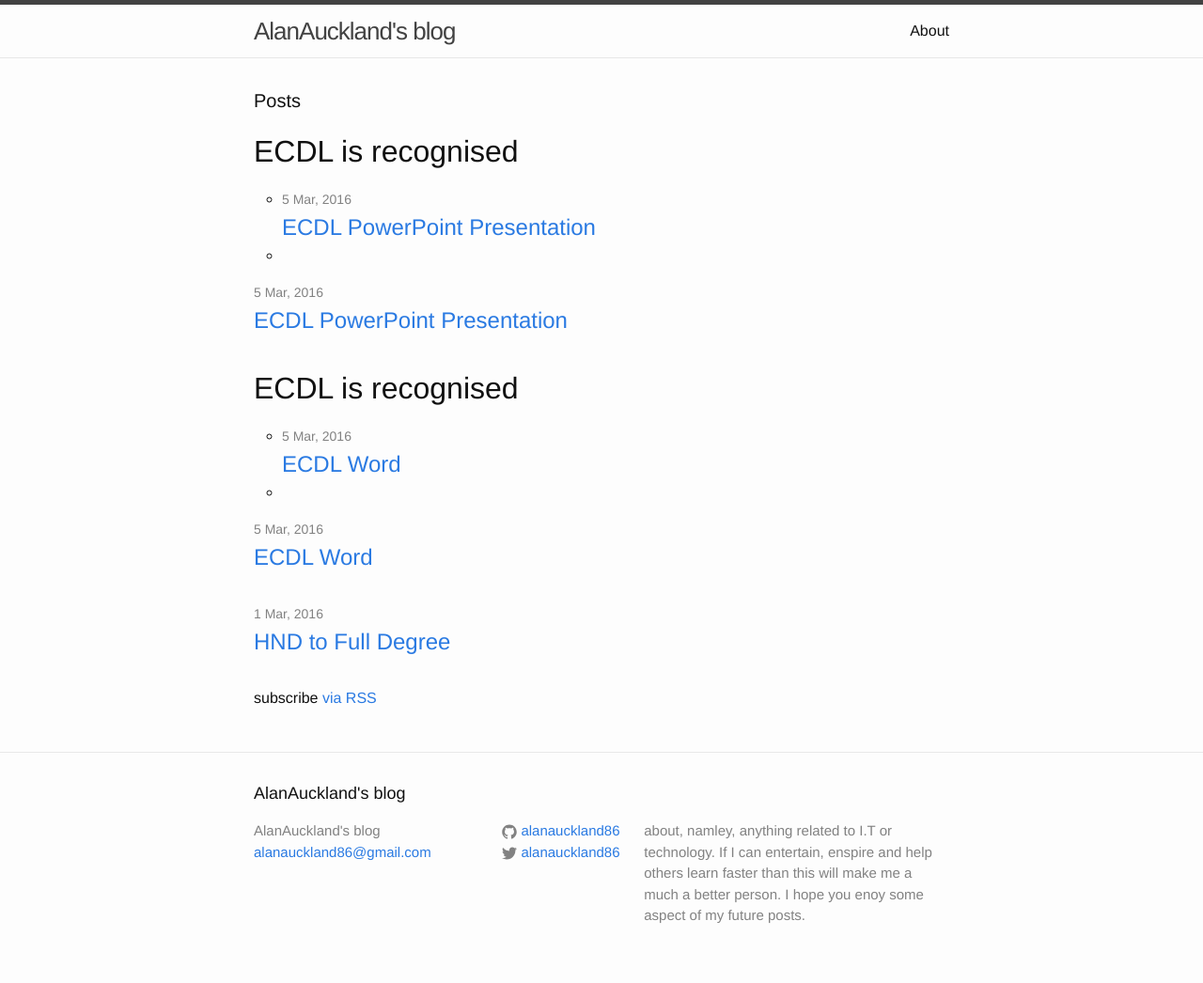
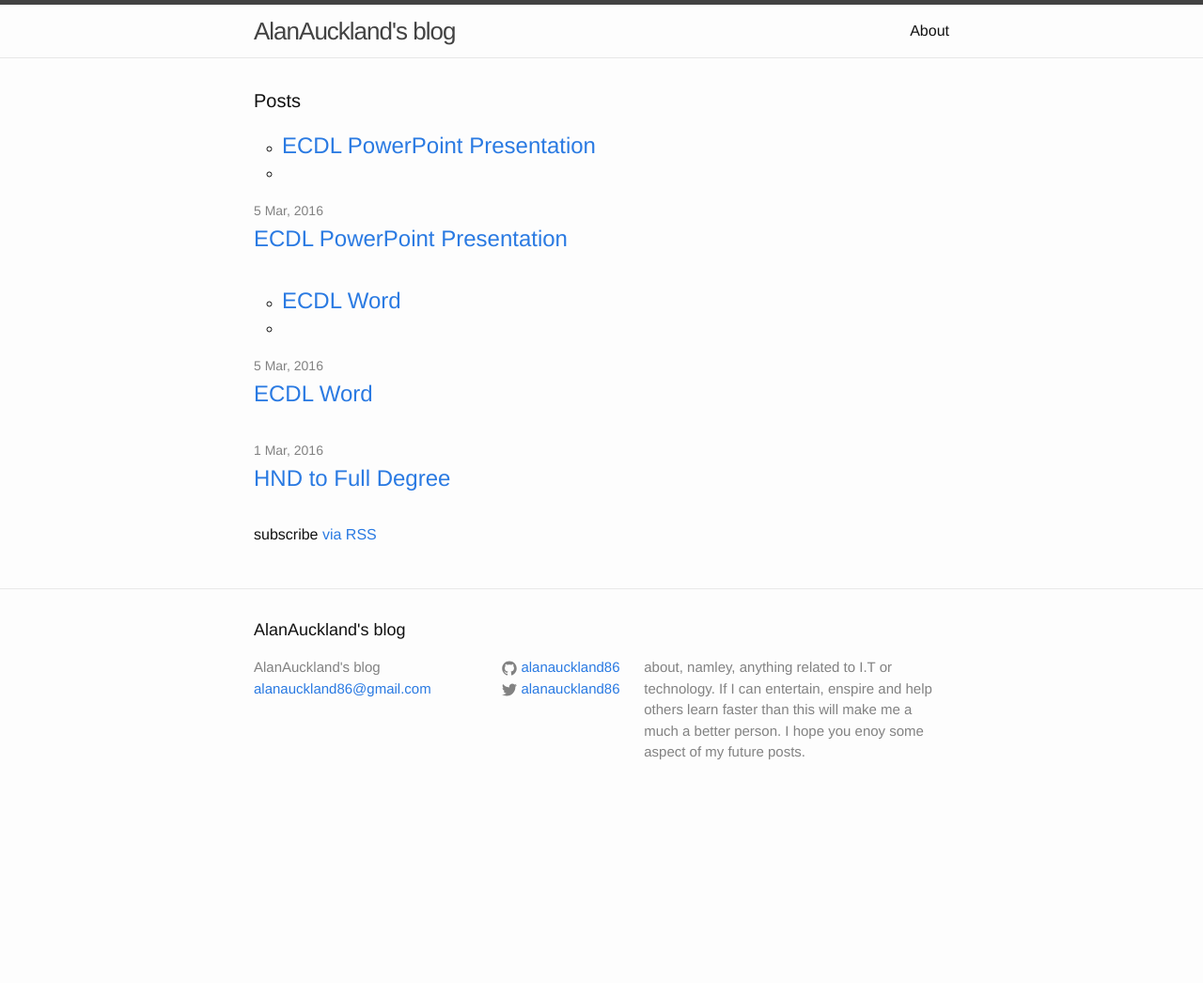
Before and after one commit to alanauckland86/alanauckland86.github.io, a Jekyll site: the page built from index.html, in a window 1280 px wide. Shown: the whole page at 94% size. Built offline with Jekyll 4.4.1, drawn with Linux system fonts in a browser that asks for light colours; after the commit the page ends 900 px from its top, so only the background shows below that.

Commit message:
changed way in working

```diff
--- a/index.html
+++ b/index.html
@@ -10,15 +10,14 @@ layout: default
     {% for post in site.posts %}
 
         {% for categories in post.categories %}
-            {% if categories == 'ECDL' %}
-                <h1>ECDL is recognised</h1>
                     <ul class="ecdl-list">
-                        <li>
-                            <span class="post-meta">{{ post.date | date: "%-d %b, %Y" }}</span>
-                            <a class="post-link" href="{{ post.url | prepend: site.baseurl }}">{{ post.title }}</a>
-                        <li>
+                        {% if categories == 'ECDL' %}
+                            <li>
+                                <a class="post-link" href="{{ post.url | prepend: site.baseurl }}">{{ post.title }}</a>
+                            <li>
+                        {%endif%}
                     </ul>
-            {%endif%}
+
         {%endfor%}
 
          <li>
```
